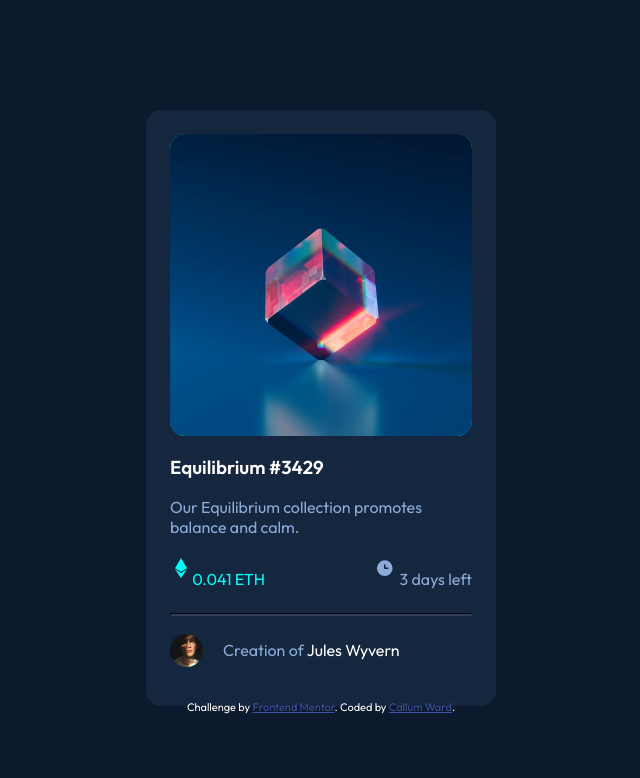
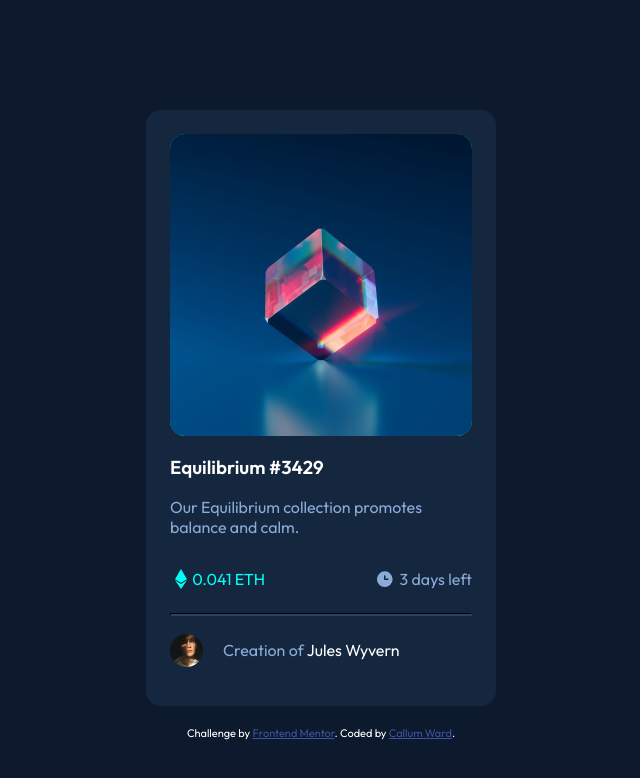
Before and after one commit to calpol91/nft-preview-card, a plain HTML site: page index.html in a window 1280 px wide. Shown: the whole page, without its empty margins (319-959 px from the left). Drawn offline with Linux system fonts and the light colour scheme.

Commit message:
Update styles.css

```diff
--- a/styles.css
+++ b/styles.css
@@ -7,7 +7,6 @@ body {
     background-color: #0D192C;
     color: #fff;
     height: 100vh;
-
 }
 
 .container {
@@ -24,7 +23,6 @@ body {
 .imgcon {
     height: 302px;
     margin-top: 20px;
-
     height: 302px;
     position: relative;
     display: flex;
@@ -60,10 +58,7 @@ body {
     opacity: 0.5;
     z-index: 2;
     transition: 1s;
-
 }
-
-
 
 .greytxt {
     color: #8bacd9;
@@ -73,10 +68,9 @@ body {
     color: #fff;
 }
 
-
-
 .sale {
     flex-direction: row;
+    align-items: center;
     justify-content: space-between;
     color: #fff;
     width: 100%;
@@ -91,19 +85,18 @@ body {
 
 .salep {
     display: flex;
+    align-items: center;
 }
 
 #eth {
     color: #00FFF8;
 }
 
-
 hr {
     background-color: #2E405A;
     height: 1px;
     border-color: #2E405A;
 }
-
 
 .by>img {
     width: 33px;
@@ -119,15 +112,19 @@ hr {
 #cb {
     color: #8BACD9;
 }
+
 .jw {
     color: #fff;
 }
 
-.jw:hover
-{
+.jw:hover {
     color: #00FFF8;
 }
 
 .create {
     color: #fff;
 }
+
+.attribution {
+    margin-top: 50px;
+}
```
